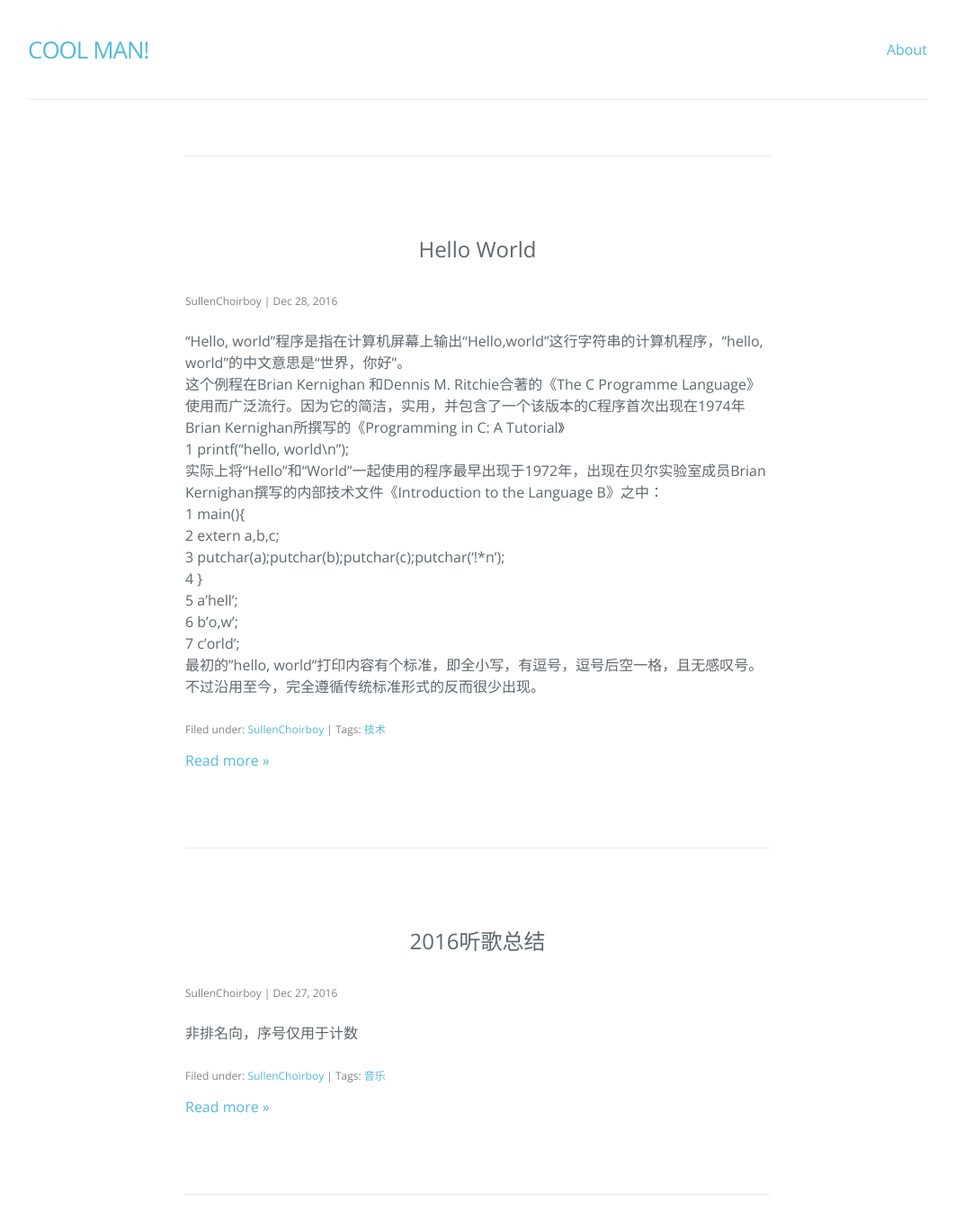
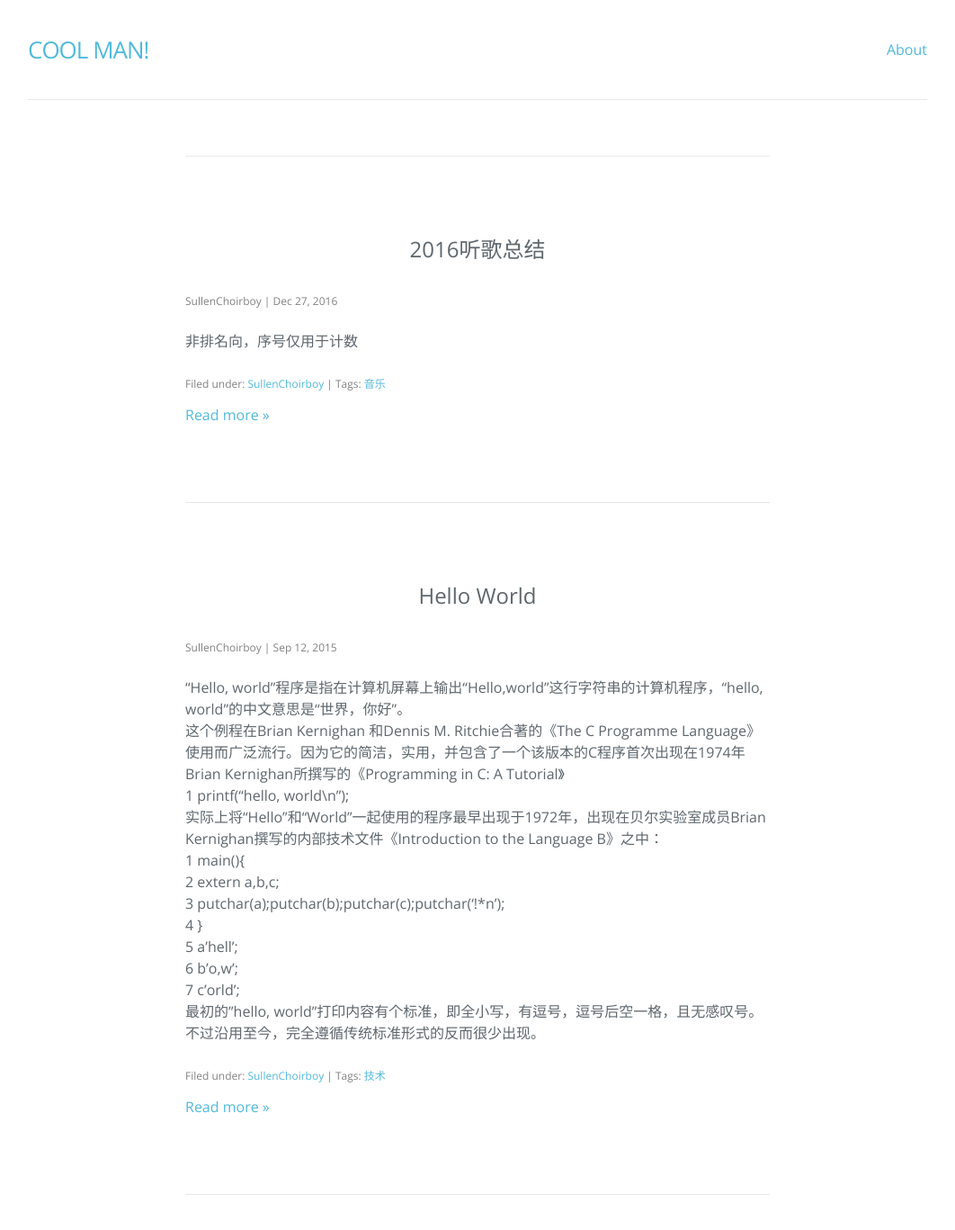
Before and after one commit to SullenChoirboy/SullenChoirboy.github.io, a Jekyll site: the page built from index.html, in a window 1280 px wide and 1400 px high, scrolled down 1520 px. Shown: the top 1367 px of the window at 90% size, without its empty margins (109-1171 px from the left). Built offline with Jekyll 4.4.1, drawn with Linux system fonts in a browser that asks for light colours; nearby versions of some CDN libraries; the list of posts is cut into pages by our own code.

Commit message:
Update 2016-12-28-HelloWorld.md

```diff
--- a/_posts/2016-12-28-HelloWorld.md
+++ b/_posts/2016-12-28-HelloWorld.md
@@ -1,7 +1,7 @@
 ---
 layout: post
 title: Hello World
-date: '2016-12-28 09:45'
+date: '2015-9-12 14:45'
 tags: 技术
 categories: SullenChoirboy
 ---
```
